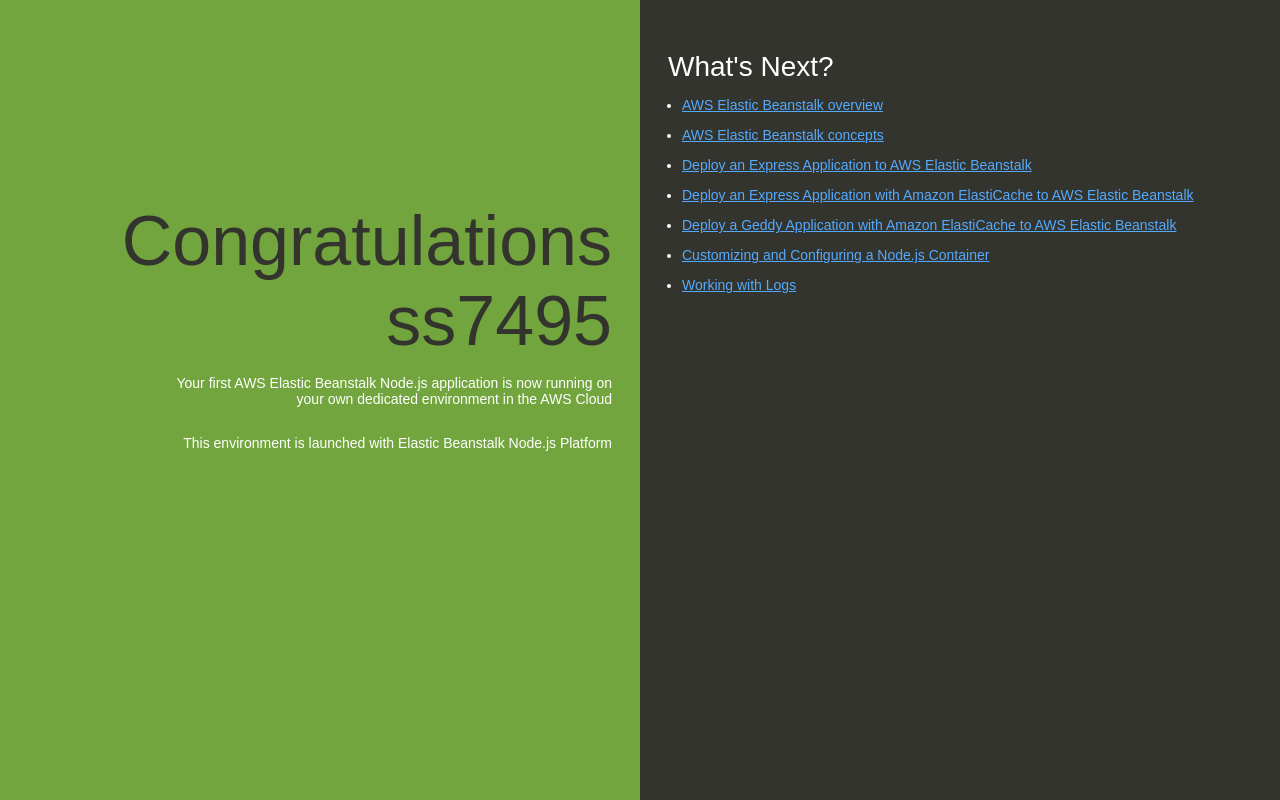
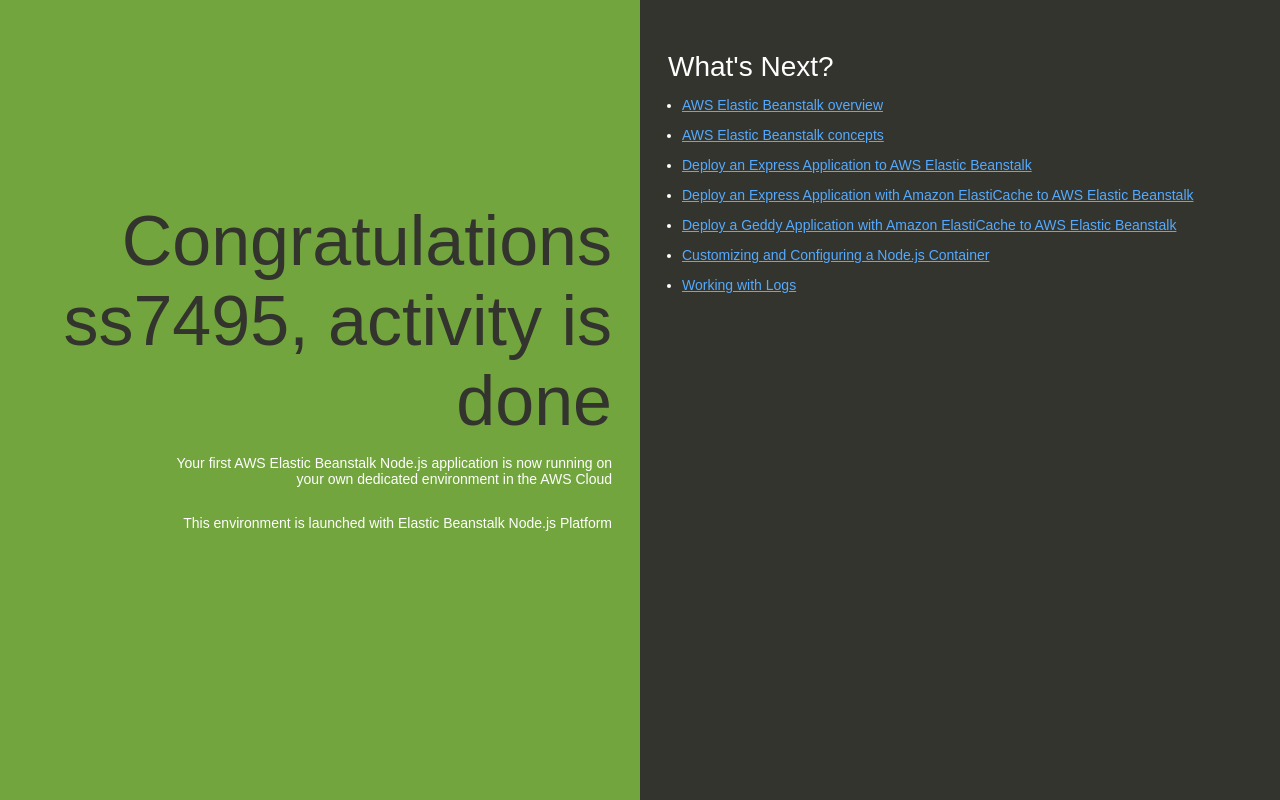
Before and after one commit to surajsureshkumar/mz-test-node-app, a website: page index.html in a window 1280 px wide. Drawn offline with Linux system fonts and the light colour scheme.

Commit message:
Updated index.html with sentence id

```diff
--- a/index.html
+++ b/index.html
@@ -74,7 +74,7 @@
   </head>
   <body>
     <div class="textColumn">
-      <h1>Congratulations ss7495</h1>
+      <h1>Congratulations ss7495, activity is done</h1>
       <p>Your first AWS Elastic Beanstalk Node.js application is now running on your own dedicated environment in the AWS Cloud</p>
       <p>This environment is launched with Elastic Beanstalk Node.js Platform</p>
     </div>
```
